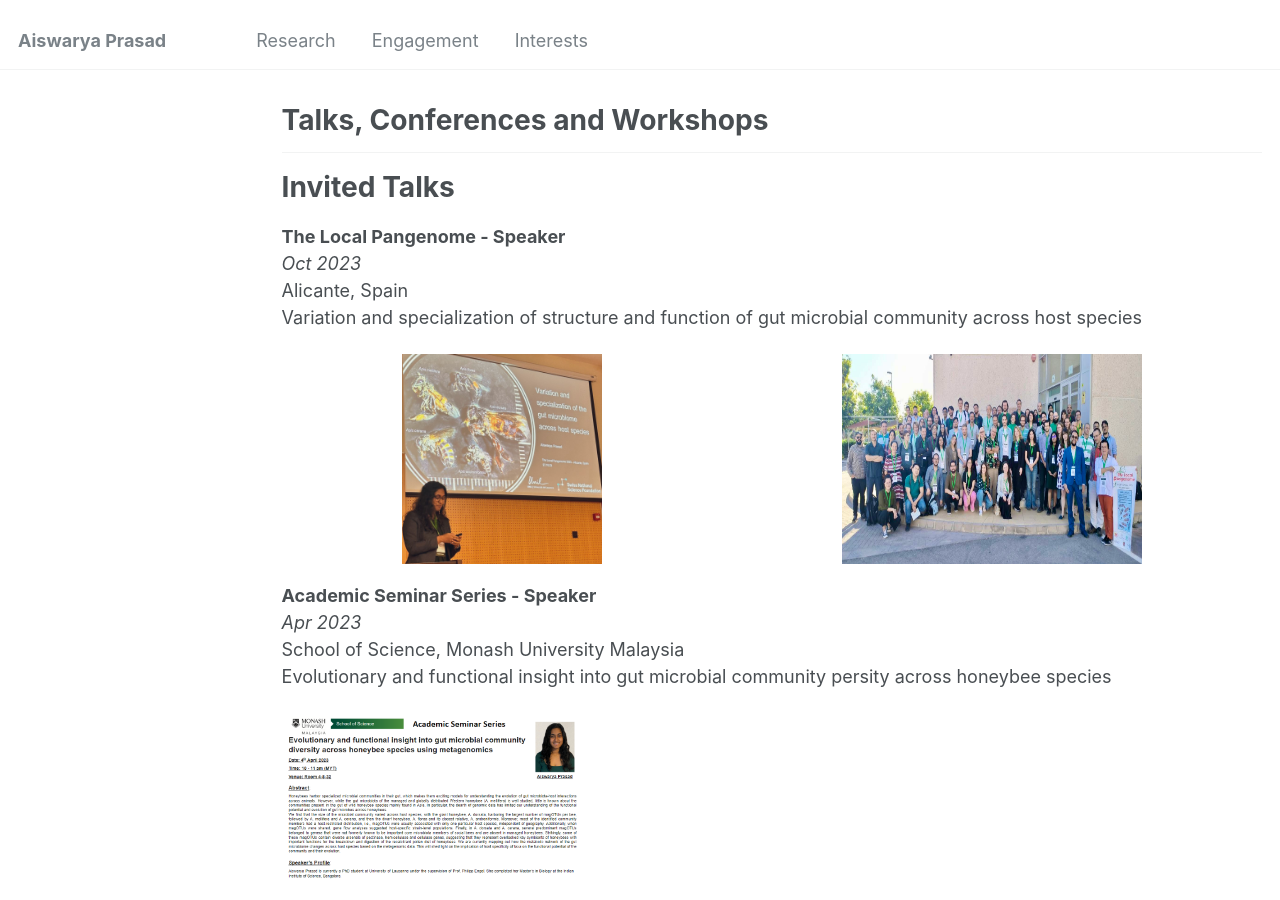
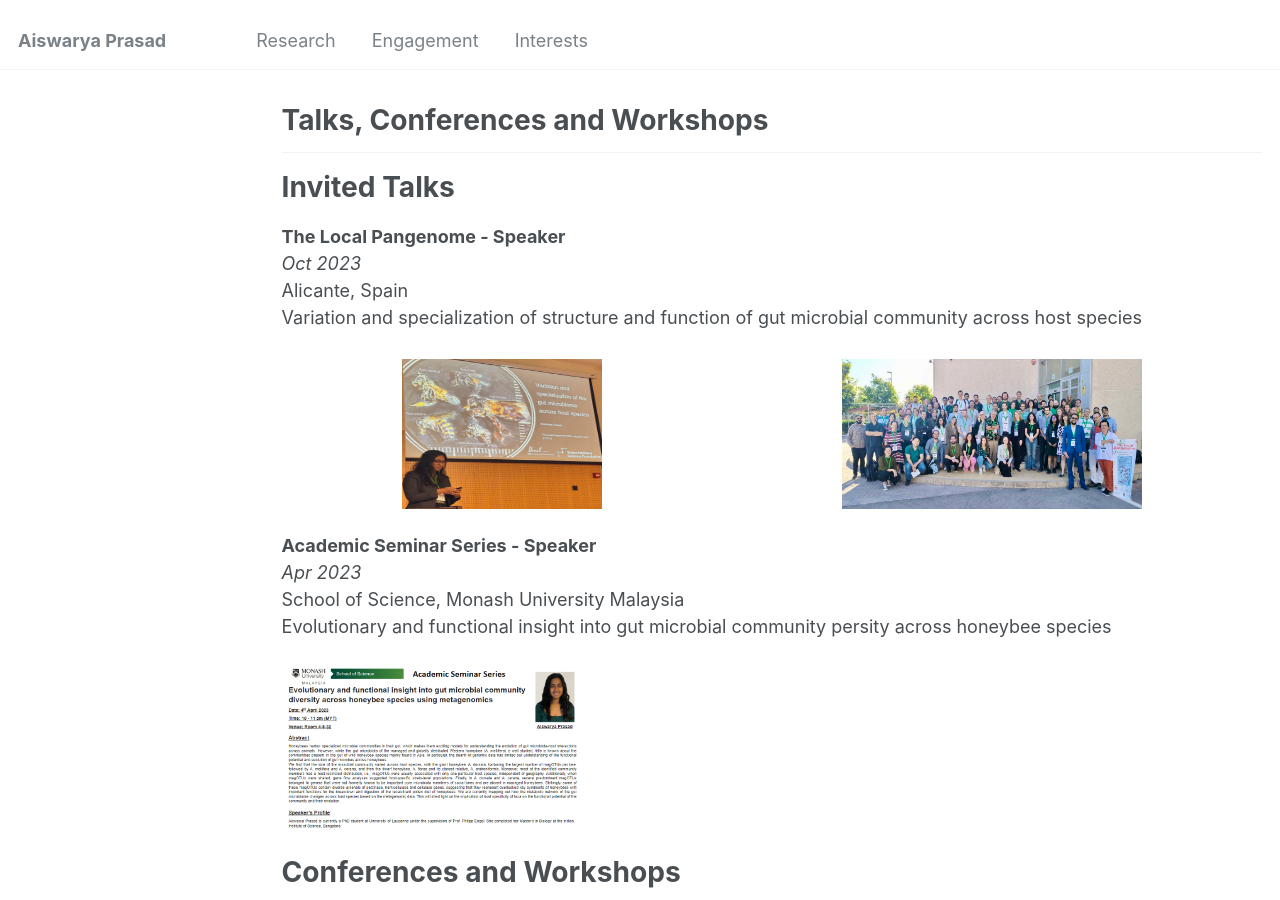
Before and after one commit to Aiswarya-prasad/aiswarya-prasad.github.io, a Jekyll site: the page built from _engagement/talks_and_conferences.md, in a window 1280 px wide and 900 px high. Built offline with Jekyll 4.4.1, drawn with Linux system fonts in a browser that asks for light colours.

Commit message:
Syntax change, squash commit later or just ignore.

```diff
--- a/_engagement/talks_and_conferences.md
+++ b/_engagement/talks_and_conferences.md
@@ -45,9 +45,13 @@ Alicante, Spain \\
 Variation and specialization of structure and function of gut microbial community across host species
 
 
-<div style="display: flex; justify-content: space-around;">
-  <img src="/images/research/LocalPangenomeConference.jpeg" alt="Aiswarya Prasad presenting her invited talk at the Local Pangenome Conference" width="200" height="150" />
-  <img src="/images/research/LocalPangenomeGroupPicture.jpeg" alt="Aiswarya Prasad with other speakers at the Local Pangenome Conference" width="300" height="150" />
+<div style="display: flex; flex-wrap: wrap; justify-content: space-around;">
+  <div style="flex: 0 0 200px; max-width: 200px; height: 150px; margin: 5px;">
+    <img src="/images/research/LocalPangenomeConference.jpeg" alt="Aiswarya Prasad presenting her invited talk at the Local Pangenome Conference" style="width: 100%; height: 100%;" />
+  </div>
+  <div style="flex: 0 0 300px; max-width: 300px; height: 150px; margin: 5px;">
+    <img src="/images/research/LocalPangenomeGroupPicture.jpeg" alt="Aiswarya Prasad with other speakers at the Local Pangenome Conference" style="width: 100%; height: 100%;" />
+  </div>
 </div>
 
 
@@ -76,7 +80,7 @@ _Jul 2022_ \\
 Instituto Gulbenkian de Ciência, Lisbon \\
 Poster: Understanding the evolution of the gut microbiome across honeybee species
 
-<div style="display: flex; justify-content: space-around;">
+<div style="display: flex">
   <img src="/images/research/SymbnetSummerSchoolPoster.jpeg" alt="Aiswarya Prasad presenting her poster at the SymbNET PhD Summer School on Host-Microbe Symbiosis" width="200" height="150" />
   <img src="/images/research/SymbnetSummerSchool2022.jpeg" alt="Aiswarya Prasad at the SymbNET PhD Summer School on Host-Microbe Symbiosis" width="400" height="150" />
   <img src="/images/research/SymbnetSummerSchoolProjectGroup.jpeg" alt="Aiswarya Prasad discussing her group project at the SymbNET PhD Summer School on Host-Microbe Symbiosis" width="300" height="150" />
```
